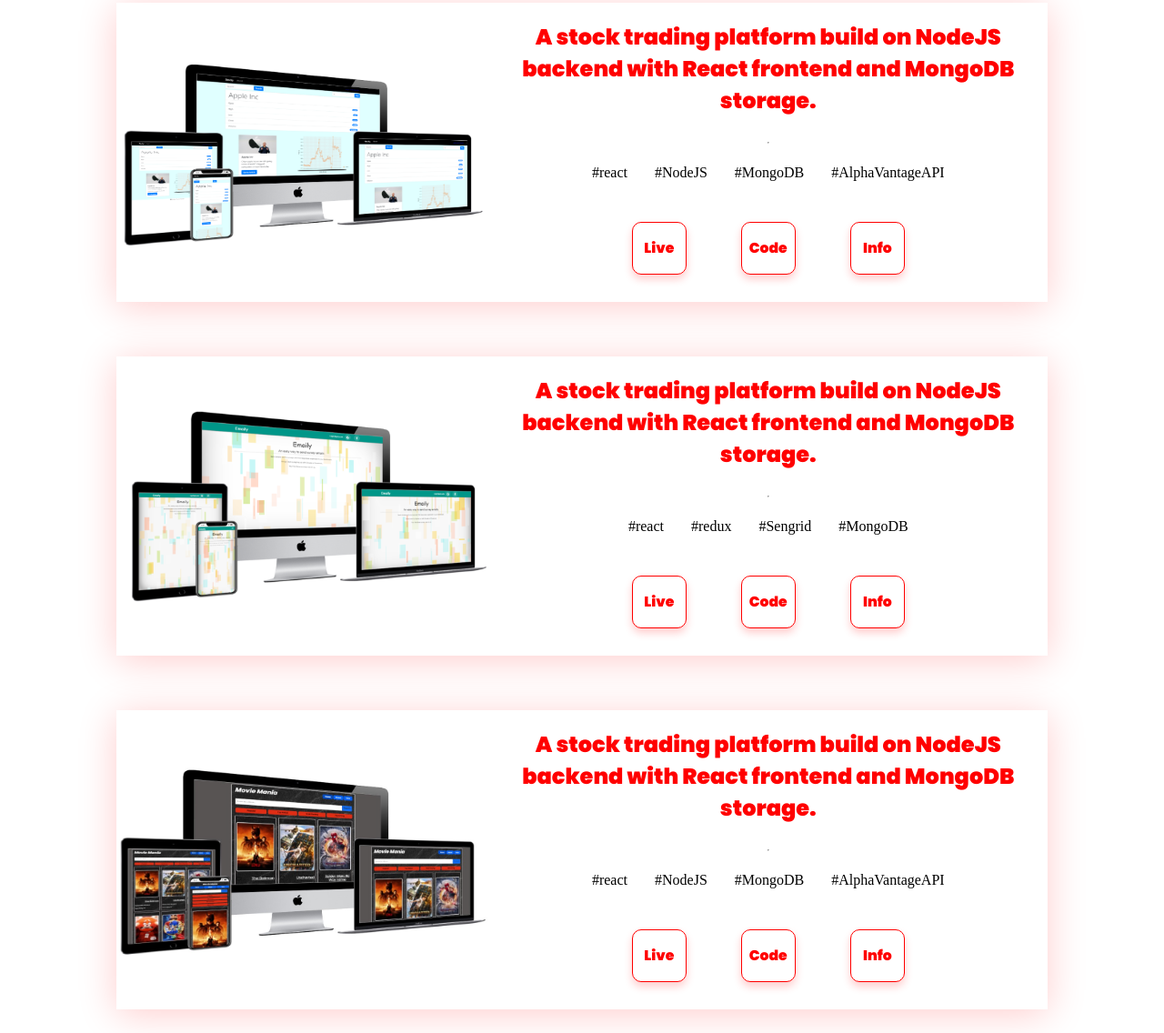
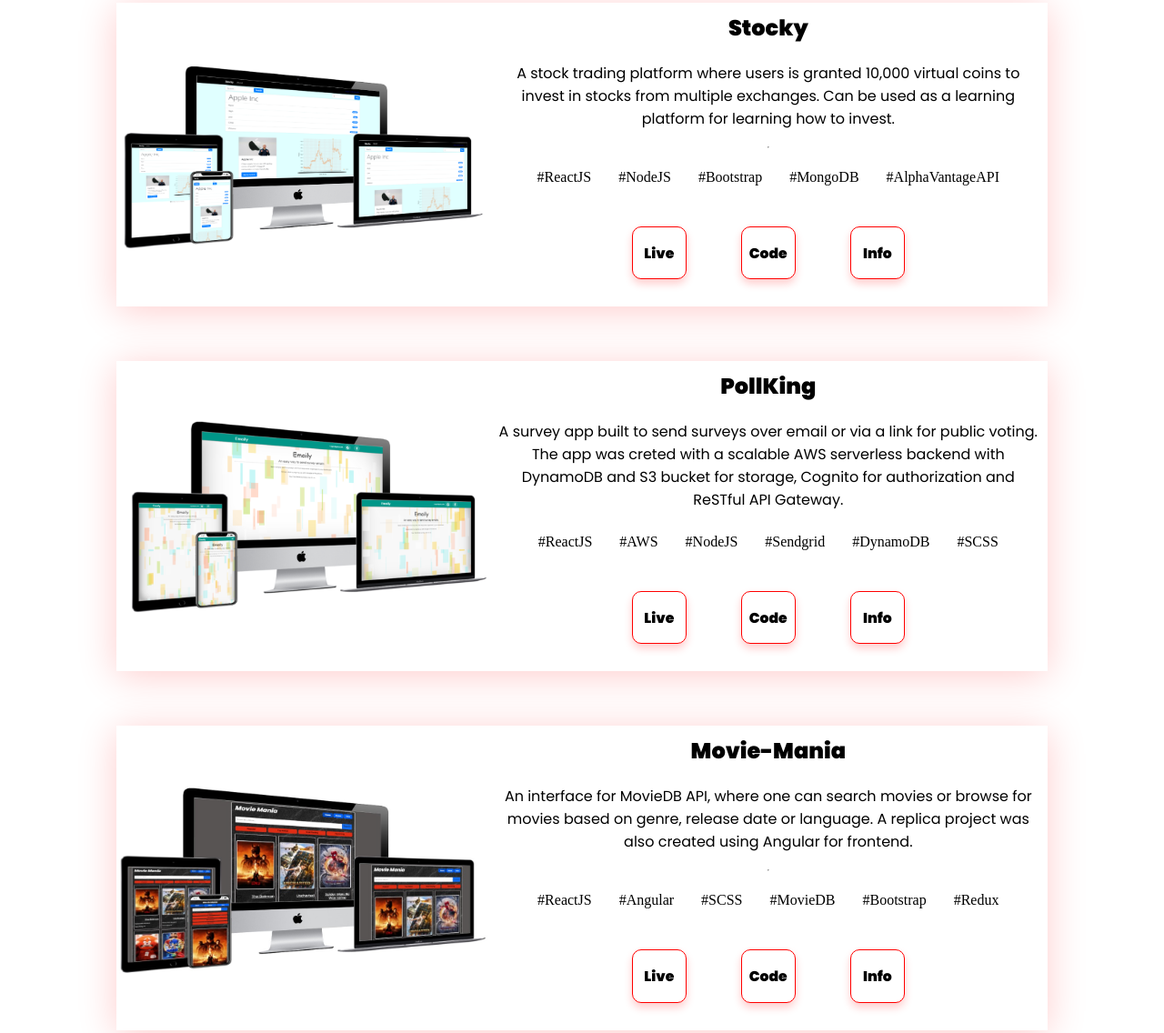
Before and after one commit to dootrex/yinyangportfolio, a React app: page /#/projects in a window 1280 px wide. Shown: the part 107-1243 px from the top of the page at 91% size. Built offline with nearby package versions, Linux system fonts and the light colour scheme.

Commit message:
Add project info

```diff
--- a/src/pages/PageProjects.js
+++ b/src/pages/PageProjects.js
@@ -18,15 +18,17 @@ export default function PageProjects() {
       }}
     >
       <div className="projectCard">
-        <img src={stocky} alt=" Stocky Project Image" />
+        <img src={stocky} alt=" Stocky Project" />
         <div className="projectText">
-          <h1>
-            A stock trading platform build on NodeJS backend with React frontend
-            and MongoDB storage.
-          </h1>
+          <h1>Stocky</h1>
+          <p>
+            A stock trading platform where users is granted 10,000 virtual coins
+            to invest in stocks from multiple exchanges. Can be used as a
+            learning platform for learning how to invest.
+          </p>
           <hr />
           <div className="languages">
-            <span>#react</span> <span>#NodeJS</span>
+            <span>#ReactJS</span> <span>#NodeJS</span> <span>#Bootstrap</span>
             <span>#MongoDB</span> <span>#AlphaVantageAPI</span>
           </div>
           <div className="codeLinks">
@@ -57,16 +59,19 @@ export default function PageProjects() {
         </div>
       </div>
       <div className="projectCard">
-        <img src={emaily} alt=" Emaily Project Image" />
+        <img src={emaily} alt=" Emaily Project" />
         <div className="projectText">
-          <h1>
-            A stock trading platform build on NodeJS backend with React frontend
-            and MongoDB storage.
-          </h1>
-          <hr />
+          <h1>PollKing</h1>
+          <p>
+            A survey app built to send surveys over email or via a link for
+            public voting. The app was creted with a scalable AWS serverless
+            backend with DynamoDB and S3 bucket for storage, Cognito for
+            authorization and ReSTful API Gateway.
+          </p>
+
           <div className="languages">
-            <span>#react</span> <span>#redux</span>
-            <span>#Sengrid</span> <span>#MongoDB</span>
+            <span>#ReactJS</span> <span>#AWS</span> <span>#NodeJS</span>
+            <span>#Sendgrid</span> <span>#DynamoDB</span> <span>#SCSS</span>
           </div>
           <div className="codeLinks">
             <motion.button
@@ -96,16 +101,18 @@ export default function PageProjects() {
         </div>
       </div>
       <div className="projectCard">
-        <img src={movie} alt=" Stocky Project Image" />
+        <img src={movie} alt="Movie Mania Project" />
         <div className="projectText">
-          <h1>
-            A stock trading platform build on NodeJS backend with React frontend
-            and MongoDB storage.
-          </h1>
+          <h1>Movie-Mania</h1>
+          <p>
+            An interface for MovieDB API, where one can search movies or browse
+            for movies based on genre, release date or language. A replica
+            project was also created using Angular for frontend.
+          </p>
           <hr />
           <div className="languages">
-            <span>#react</span> <span>#NodeJS</span>
-            <span>#MongoDB</span> <span>#AlphaVantageAPI</span>
+            <span>#ReactJS</span> <span>#Angular</span> <span>#SCSS</span>
+            <span>#MovieDB</span> <span>#Bootstrap</span> <span>#Redux</span>
           </div>
           <div className="codeLinks">
             <motion.button
--- a/src/styles/scss/components/_projects.scss
+++ b/src/styles/scss/components/_projects.scss
@@ -10,8 +10,10 @@
     flex-direction: row;
   }
   align-items: center;
-  h1 {
-    color: red;
+  h1,
+  p {
+    color: $text-color-dark;
+    margin: 10px;
     text-align: center;
   }
 
@@ -52,6 +54,7 @@
       display: flex;
       flex-direction: row;
       justify-content: space-around;
+      flex-wrap: wrap;
       span {
         margin: 15px;
       }
@@ -69,7 +72,7 @@
         width: 60px;
         border-radius: 10px;
         h3 {
-          color: red;
+          color: $text-color-dark;
         }
       }
       button:hover {
```
